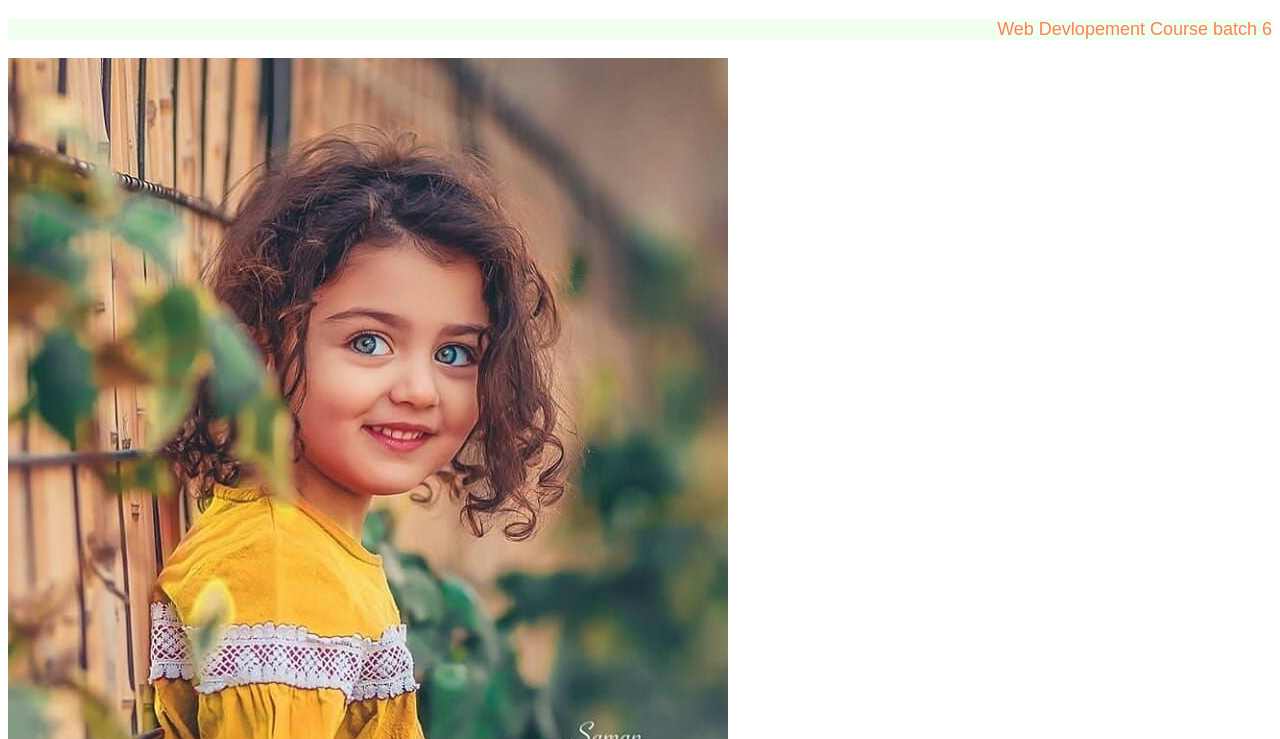
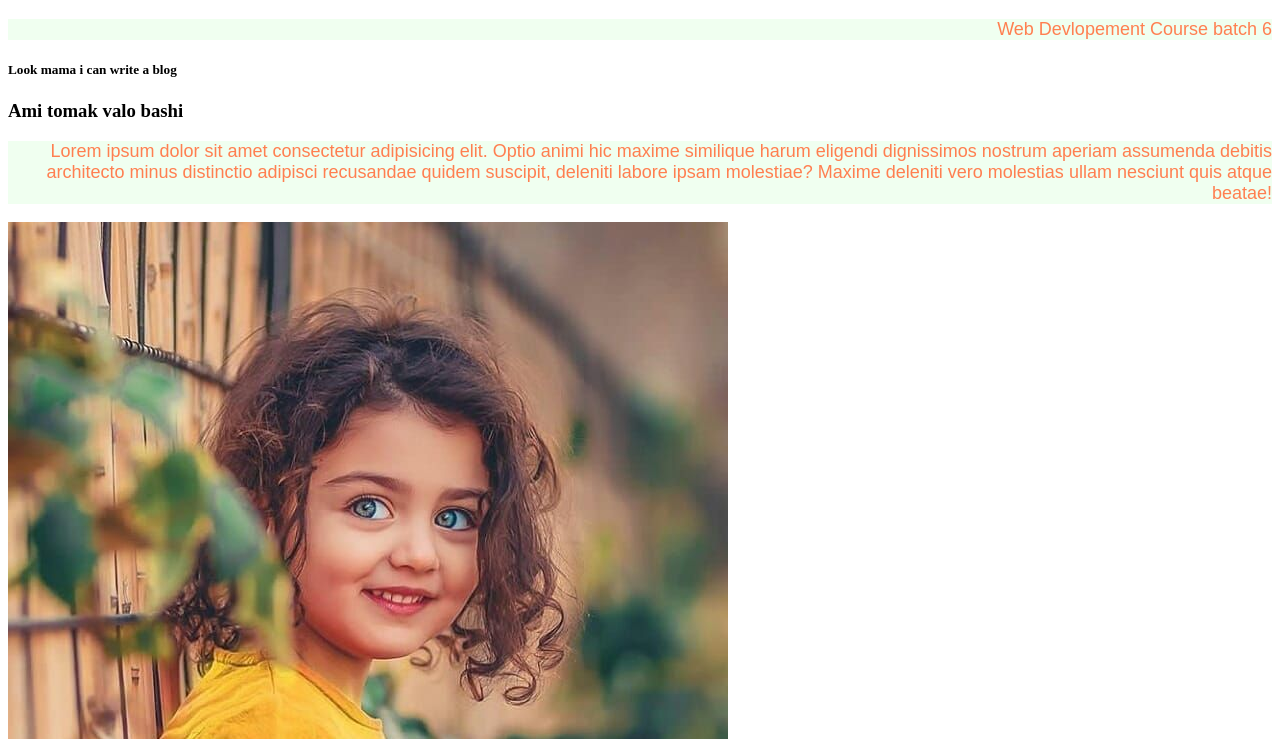
Before and after one commit to mahedihasandu1/My-self-repo, a plain HTML site: page index.html in a window 1280 px wide. Shown: the part 61-800 px from the top of the page. Drawn offline with Linux system fonts and the light colour scheme.

Commit message:
Div Dilam

```diff
--- a/index.html
+++ b/index.html
@@ -10,6 +10,11 @@
 <body>
     <h1>Jhankar Mahabub</h1>
     <P>Web Devlopement Course batch 6</P>
+    <div>
+        <h5>Look mama i can write a blog</h5>
+        <h3>Ami tomak valo bashi</h3>
+        <p>Lorem ipsum dolor sit amet consectetur adipisicing elit. Optio animi hic maxime similique harum eligendi dignissimos nostrum aperiam assumenda debitis architecto minus distinctio adipisci recusandae quidem suscipit, deleniti labore ipsam molestiae? Maxime deleniti vero molestias ullam nesciunt quis atque beatae!</p>
+    </div>
     <img src="622f9d0cfaf3bdd69fba4046103363e2.jpg" alt="">
 </body>
 </html>
```
